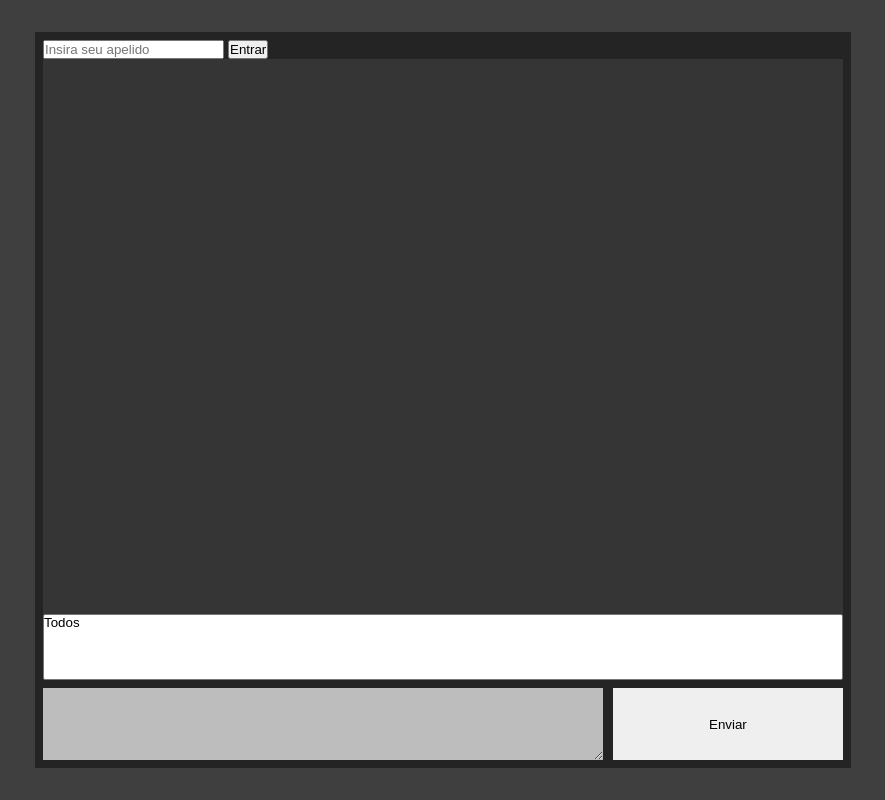
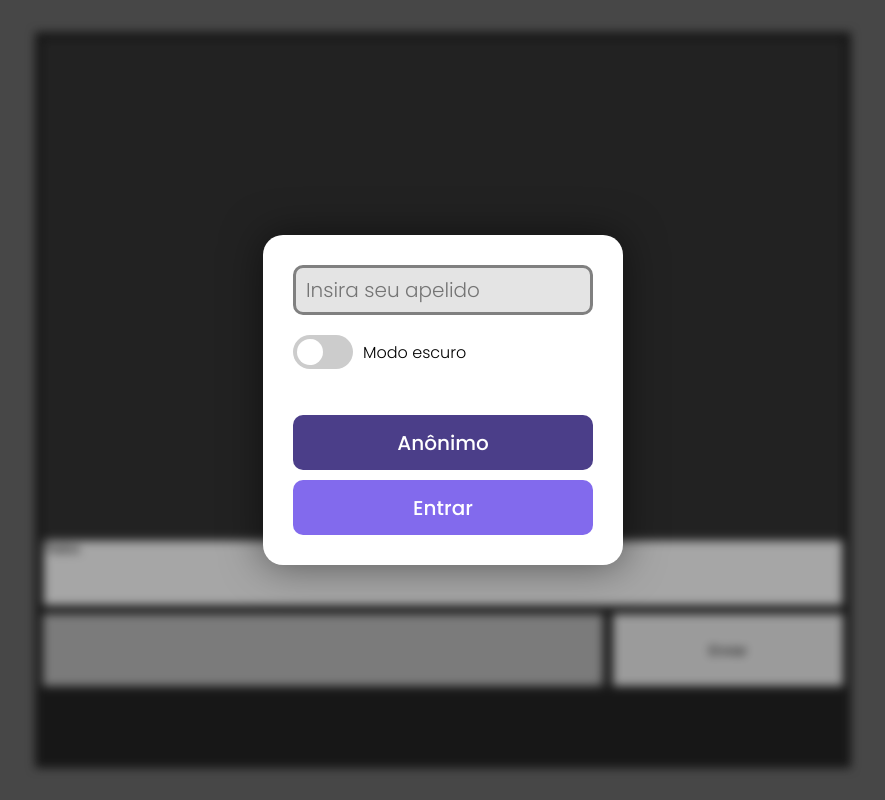
Before and after one commit to C836/Online-chat, a website: page index.html in a window 1280 px wide. Shown: the whole page, without its empty margins (197-1082 px from the left). Drawn offline with nearby package versions, Linux system fonts and the light colour scheme; no server answers.

Commit message:
modo anônimo e melhora na interface de login

```diff
--- a/index.html
+++ b/index.html
@@ -5,82 +5,35 @@
     <meta http-equiv="X-UA-Compatible" content="IE=edge">
     <meta name="viewport" content="width=device-width, initial-scale=1.0">
     <title>Chet</title>
+    <link rel="stylesheet" href="style.css">
 
-<style>
-    *{
-        padding: 0;
-        margin: 0;
-    }
-
-    body{
-        display:flex;
-        flex-direction: column;
-        justify-content:center;
-        align-items:center;
-        height:100vh;
-        background-color: rgb(63, 63, 63);
-    }
-
-    main{
-        display:flex;
-        flex-direction: column;
-        height: 90vh;
-        width: 800px;
-        max-width: 95vw;
-        background-color: rgb(36, 36, 36);
-        padding: 8px;
-    }
-
-        #historico{
-            width: 100%;
-            background-color: rgb(53, 53, 53);
-            flex-grow : 1;
-            color:white;
-        }
-
-        #chat{
-            display:flex;
-            flex-direction: row;
-            height: 10%;
-            min-height: 30px;
-            padding-top: 8px;
-        }
-
-            #mensagem{
-                border: none;
-                float: left;
-                flex-grow : 2;
-                height: 100%;
-                background-color: rgb(189, 189, 189);
-
-            }
-
-                #mensagem:focus{
-                    outline: none;
-                }
-
-            #enviar{
-                border: none;
-                float: right;
-                flex-grow : 1;
-                height: 100%;
-                margin-left: 10px;
-            }
-    #vermelho{
-        color:red
-    }
-
-</style>
+    <link rel="stylesheet" href="https://cdnjs.cloudflare.com/ajax/libs/font-awesome/4.0.3/css/font-awesome.css">
+    <script src="https://kit.fontawesome.com/1ace605db6.js" crossorigin="anonymous"></script>
 
 </head>
 <body>
-    <main>
+    <div id="background" class="prelogin"></div>
     <div id='acesso_usuario'>
         <form id='login'>
             <input type='text' placeholder='Insira seu apelido' name='apelido' id='apelido' />
-                <input type='submit' value='Entrar' />
+
+            <div id="toggleDark">
+                <label class="switch" style="margin:10px 10px 10px 0">
+                    <input type="checkbox">
+                    <span class="slider round">
+                    </span>
+                </label>
+                <div>Modo escuro</div>
+            </div>
+
+            <div id="botoes_login">
+                <input type='button' class="entrar" id="anon" value="Anônimo" />
+                <input type='submit' class="entrar" value='Entrar' />
+            </div>
         </form>
     </div>
+    <div id="interface" class="preLogin">
+        <main>
             <div id='historico'></div>
             <select multiple="multiple" id='lista_usuarios'><option value=''>Todos</option></select>
             <form id='chat'>
@@ -88,6 +41,7 @@
                 <input id='enviar' type='submit' value='Enviar' />
             </form>
         </main>
+    </div>
 </body>
 <script type="text/javascript" src="https://ajax.googleapis.com/ajax/libs/jquery/2.1.4/jquery.min.js"></script>
 <script type="text/javascript" src="/socket.io/socket.io.js"></script>
@@ -97,24 +51,48 @@
     $("form#chat").submit(function(e){
         e.preventDefault();
 
-        socket.emit("enviar mensagem", $(this).find("#mensagem").val(), function(){
+        var mensagem = $(this).find("#mensagem").val();
+        var usuario = $("#lista_usuarios").val();
+
+        socket.emit("enviar mensagem", {msg: mensagem, usu: usuario}, function(){
         $("form#chat #mensagem").val("");
         });
     });
+
         socket.on("atualizar mensagens", function(data,nome,mensagem){
-        var mensagem_formatada = $("<p />").html(data+`<span style="color:red">${nome}</span>`+mensagem);
+            if(nome!='Anônimo'){
+                var mensagem_formatada = $("<p />").html(data+`<span style="color:red">${nome}</span>`+mensagem);}
+            else{
+                var mensagem_formatada = $("<p />").html(data+`<span style="color:#aa0000">${nome}</span>`+mensagem);
+            }
         $("#historico").append(mensagem_formatada);
+
+        document.getElementById("historico").scrollTop = document.getElementById("historico").scrollHeight;
     });
 
     $("form#login").submit(function(e){
     e.preventDefault();
 
     socket.emit("entrar", $(this).find("#apelido").val(), function(valido){
+        $("#background").removeClass("preLogin")
+        $("#interface").removeClass("preLogin")
+
         if(valido){
             $("#acesso_usuario").hide();
         }else{
             $("#acesso_usuario").val("");
             alert("Nome já utilizado nesta sala");
+        }
+    });
+});
+
+    $("#anon").click(function() {
+        $("#background").removeClass("preLogin")
+        $("#interface").removeClass("preLogin")
+
+        socket.emit("entrar", 'Anônimo', function(valido){
+        if(valido){
+            $("#acesso_usuario").hide();
         }
     });
     });
--- a/style.css
+++ b/style.css
@@ -0,0 +1,211 @@
+@import url('https://fonts.googleapis.com/css2?family=Poppins:wght@300;500&display=swap');
+
+*{
+    padding: 0;
+    margin: 0;
+}
+
+textarea, input, button {
+    outline: none;
+    border:none;
+    -webkit-appearance: none;}
+
+/*cores*/
+
+:root{
+    --primaria: #826AED;
+    --primariaDark: #4B3E89;
+}
+
+#background{
+    position: fixed;
+    z-index: -1;
+    height: 150vh;
+    width: 150vw;
+    top:-40%;
+    left:-40%;
+    background-color: rgb(71, 71, 71);
+}
+
+.preLogin{
+    filter: blur(5px) brightness(65%);
+}
+
+#interface{
+    display:flex;
+    justify-content:center;
+    align-items:center;
+    height:100vh;
+}
+
+
+#login{
+    width: 300px;
+    height: 270px;
+    background-color: white;
+    position: absolute;
+    top: 50%;
+    left: 50%;
+    transform: translate(-50%, -50%);
+    padding: 30px;
+    display:flex;
+    flex-direction:column;
+    flex:1;
+    border-radius: 20px;
+    z-index: 99;
+    box-shadow: 0 0 40px rgba(0, 0, 0, 0.5);
+
+}
+    #apelido{
+        width: 100%;
+        height: 50px;
+        box-sizing: border-box;
+        background-color: rgb(228, 228, 228);
+        border: solid 3px grey;
+        border-radius: 10px;
+        font: 300 20px 'Poppins', sans-serif;
+        padding-left:10px ;
+    }
+
+    #toggleDark{
+        display:flex;
+        flex-direction:row;
+        margin-top: 10px;
+        align-items: center;
+        font: 300 16px 'Poppins', sans-serif;
+    }
+
+    #botoes_login{
+        margin-top: auto;
+    }
+
+        .entrar{
+            margin-top: 10px;
+            width: 100%;
+            color: rgb(255, 255, 255);
+            height: 55px;
+            background-color: var(--primaria);
+            border-radius: 10px;
+            font: 500 20px 'Poppins', sans-serif;
+            cursor: pointer;
+        }
+        .entrar:nth-child(1){
+            color: white;
+            background-color: var(--primariaDark)
+        }
+
+        .entrar:hover{
+            filter: brightness(65%);
+        }
+
+
+
+
+/*#region*/
+    .switch {
+        position: relative;
+        display: inline-block;
+        width: 60px;
+        height: 34px;
+    }
+
+    .switch input {
+        opacity: 0;
+        width: 0;
+        height: 0;
+    }
+
+    .slider {
+        position: absolute;
+        cursor: pointer;
+        top: 0;
+        left: 0;
+        right: 0;
+        bottom: 0;
+        background-color: #ccc;
+        -webkit-transition: .4s;
+        transition: .4s;
+    }
+
+    .slider:before {
+        position: absolute;
+        content: "";
+        height: 26px;
+        width: 26px;
+        left: 4px;
+        bottom: 4px;
+        background-color: white;
+        -webkit-transition: .4s;
+        transition: .4s;
+    }
+
+    input:checked + .slider {
+        background-color: #474747;
+    }
+
+    input:focus + .slider {
+        box-shadow: 0 0 1px #474747;
+    }
+
+    input:checked + .slider:before {
+        -webkit-transform: translateX(26px);
+        -ms-transform: translateX(26px);
+        transform: translateX(26px);
+    }
+
+    .slider.round {
+        border-radius: 34px;
+    }
+
+    .slider.round:before {
+        border-radius: 50%;
+    }
+/*#endregion*/
+
+main{
+    display:flex;
+    flex-direction: column;
+    height: 90vh;
+    width: 800px;
+    max-width: 95vw;
+    background-color: rgb(36, 36, 36);
+    padding: 8px;
+}
+
+    #historico{
+        overflow-y: auto;
+        word-wrap: break-word;
+        width: 100%;
+        background-color: rgb(53, 53, 53);
+        height: 500px;
+        color:white;
+    }
+
+    #chat{
+        display:flex;
+        flex-direction: row;
+        height: 10%;
+        min-height: 30px;
+        padding-top: 8px;
+    }
+
+        #mensagem{
+            border: none;
+            float: left;
+            flex-grow : 2;
+            height: 100%;
+            background-color: rgb(189, 189, 189);
+
+        }
+
+            #mensagem:focus{
+                outline: none;
+            }
+
+        #enviar{
+            border: none;
+            float: right;
+            flex-grow : 1;
+            height: 100%;
+            margin-left: 10px;
+        }
```
Also changed, not shown: app.js (+42 -2 lines). Lines whose indentation alone changed are shown as unchanged.
